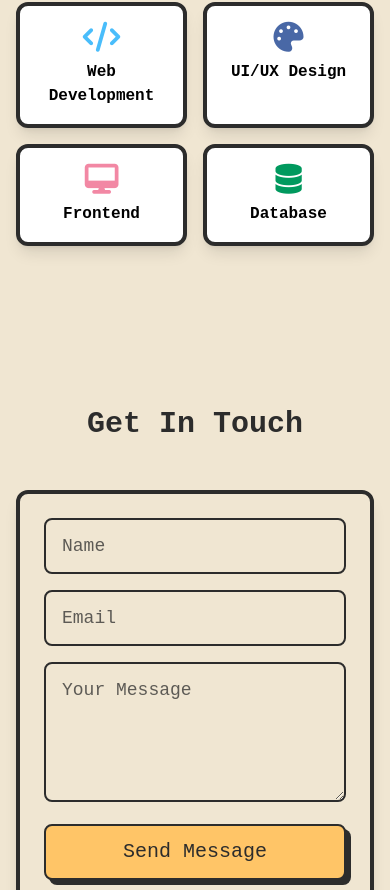
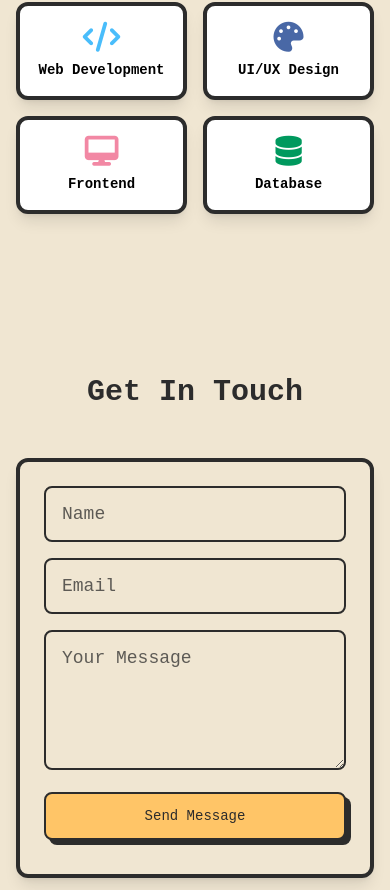
Before and after one commit to Tegarfirmansyah1/TegarFirmansyah, a Next.js app: page / in a window 390 px wide. Shown: the part 2994-3884 px from the top of the page. Built offline with nearby package versions, Linux system fonts and the light colour scheme.

Commit message:
feat: update text sizes for improved readability in various components

```diff
--- a/src/app/project/[slug]/page.js
+++ b/src/app/project/[slug]/page.js
@@ -46,7 +46,7 @@ export default function ProjectDetailPage({ params }) {
                     <p className="text-black text-lg mb-8">{project.challenges}</p>
 
                     <div className="flex flex-col md:flex-row gap-4">
-                        <a href={project.liveDemo} target="_blank" rel="noopener noreferrer" className="text-center bg-success text-white py-3 px-6 rounded-md text-lg border-2 border-retro-text hover:bg-retro-purple transition-colors">Lihat Live Demo</a>
+                        <a href={project.liveDemo} target="_blank" rel="noopener noreferrer" className="text-center bg-success text-white py-3 px-6 rounded-md text-sm md:text-lg border-2 border-retro-text hover:bg-retro-purple transition-colors">Lihat Live Demo</a>
                     </div>
                 </div>
             </main>
--- a/src/components/Contact.js
+++ b/src/components/Contact.js
@@ -103,7 +103,7 @@ export default function Contact() {
                         <button
                             type="submit"
                             disabled={status.submitting}
-                            className="w-full bg-primary text-text px-8 py-3 rounded-lg hover:bg-secondary transition duration-300 font-retro border-2 border-text shadow-[5px_5px_0px_theme(colors.text)] hover:shadow-none hover:translate-x-1 hover:translate-y-1 text-xl disabled:bg-gray-400 disabled:cursor-not-allowed"
+                            className="w-full bg-primary text-text px-8 py-3 rounded-lg hover:bg-secondary transition duration-300 font-retro border-2 border-text shadow-[5px_5px_0px_theme(colors.text)] hover:shadow-none hover:translate-x-1 hover:translate-y-1 text-sm md:text-lg disabled:bg-gray-400 disabled:cursor-not-allowed"
                         >
                             {status.submitting ? 'Mengirim...' : 'Send Message'}
                         </button>
--- a/src/components/Skills.js
+++ b/src/components/Skills.js
@@ -14,7 +14,7 @@ export default function Skills() {
                     {skillsList.map((skill) => (
                         <div key={skill.name} className="bg-white rounded-xl shadow-lg p-4 md:p-6 text-center border-4 border-text hover:transform hover:scale-105 transition duration-300 hover:shadow-[8px_8px_0px_var(--retro-pink)] cursor-pointer">
                             <i className={`${skill.icon} text-3xl md:text-4xl ${skill.color} mb-2 md:mb-4`}></i>
-                            <h3 className="font-semibold text-black text-base md:text-lg font-retro">{skill.name}</h3>
+                            <h3 className="font-semibold text-black text-sm md:text-lg font-retro">{skill.name}</h3>
                         </div>
                     ))}
                 </div>
--- a/src/data/projectData.js
+++ b/src/data/projectData.js
@@ -26,7 +26,7 @@ export const projectData = [
     title: "Portfolio Website",
     description: "Personal portfolio website built with Tailwind CSS and JavaScript.",
     longDescription: "Website ini adalah yang sedang Anda lihat sekarang! Dibangun menggunakan Next.js untuk performa server-side rendering dan di-styling dengan Tailwind CSS untuk pengembangan UI yang cepat. Tujuannya adalah untuk menciptakan portofolio yang cepat, responsif, dan menarik secara visual.",
-    challenges: "Mengimplementasikan 'smooth scroll' yang akurat dengan offset untuk fixed navbar adalah tantangan kecil. Ini diselesaikan dengan menggunakan properti CSS 'scroll-margin-top' pada setiap section, sebuah solusi modern tanpa memerlukan JavaScript.",
+    challenges: "Tantangan utamanya adalah merancang arsitektur yang memungkinkan pergantian tema secara live. Solusinya adalah dengan memanfaatkan React Context untuk manajemen state global, dan CSS Variables yang terhubung ke Tailwind CSS untuk palet warna dinamis.",
     tags: ["Next.js", "React", "Tailwind CSS"],
     liveDemo: "https://tegar-firmansyah.vercel.app",
   },
@@ -36,8 +36,7 @@ export const projectData = [
     title: "Shortened URL",
     description: "Shortened URL website built with Tailwind CSS and FullStack Next js.",
     longDescription: "Aplikasi ini memungkinkan pengguna untuk memendekkan URL yang panjang menjadi link yang lebih singkat dan mudah dibagikan. Dibangun secara full-stack dengan Next.js, aplikasi ini menangani request di sisi server, berinteraksi dengan database untuk menyimpan URL asli dan yang dipendekkan, serta menyediakan antarmuka yang bersih di sisi klien.",
-    challenges: "Membangun logika untuk menghasilkan hash URL yang unik dan singkat secara konsisten. Saya mengatasinya dengan menggunakan algoritma hashing sederhana dan memastikan tidak ada kolisi di database sebelum menyimpan link baru.",
-    tags: ["Next.js", "Full-Stack", "Tailwind CSS"],
+    challenges: "Tantangan utamanya adalah membangun sistem full-stack yang kompleks. Ini mencakup pembuatan REST API untuk logika autentikasi pengguna, validasi slug kustom secara real-time untuk mencegah duplikasi, dan merancang skema database untuk menyimpan data URL serta melacak jumlah klik. Di sisi backend, saya juga mengimplementasikan logika untuk mengatur masa aktif tautan (URL expiry).",tags: ["Next.js", "Full-Stack", "Tailwind CSS"],
     liveDemo: "https://5ort.vercel.app",
   }
 ];
```
